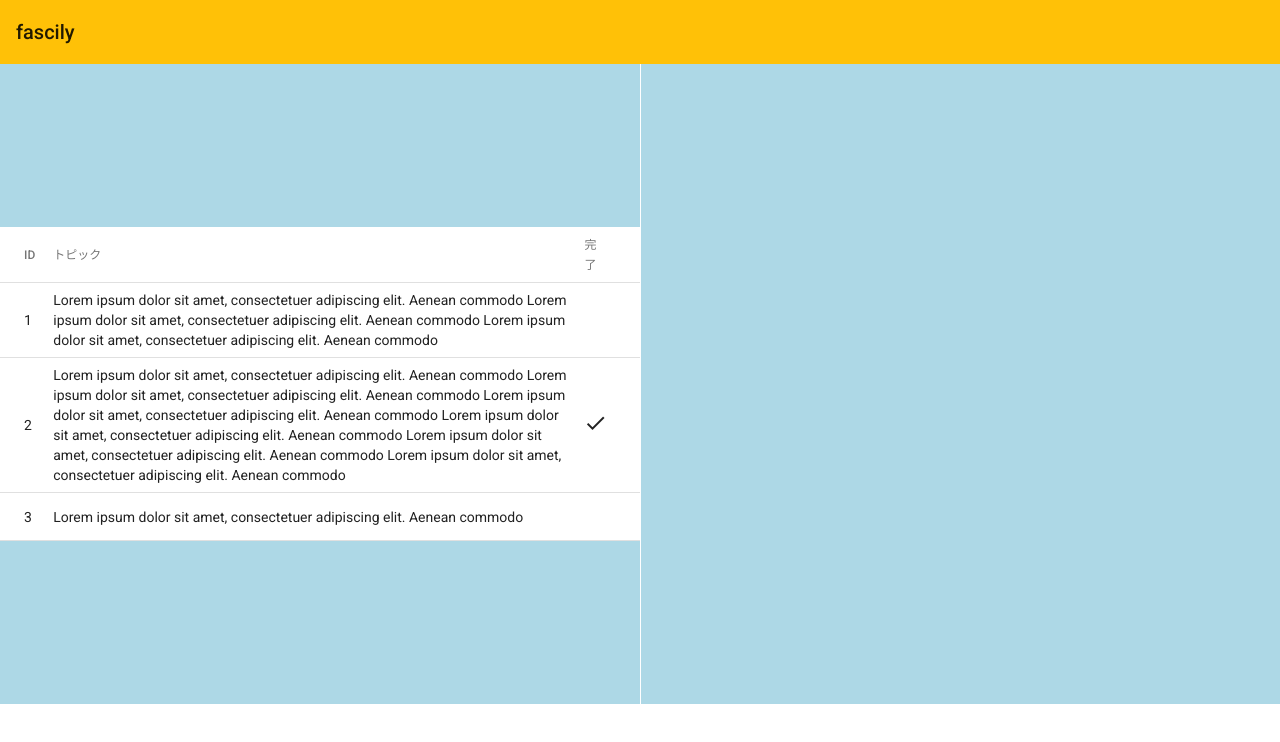
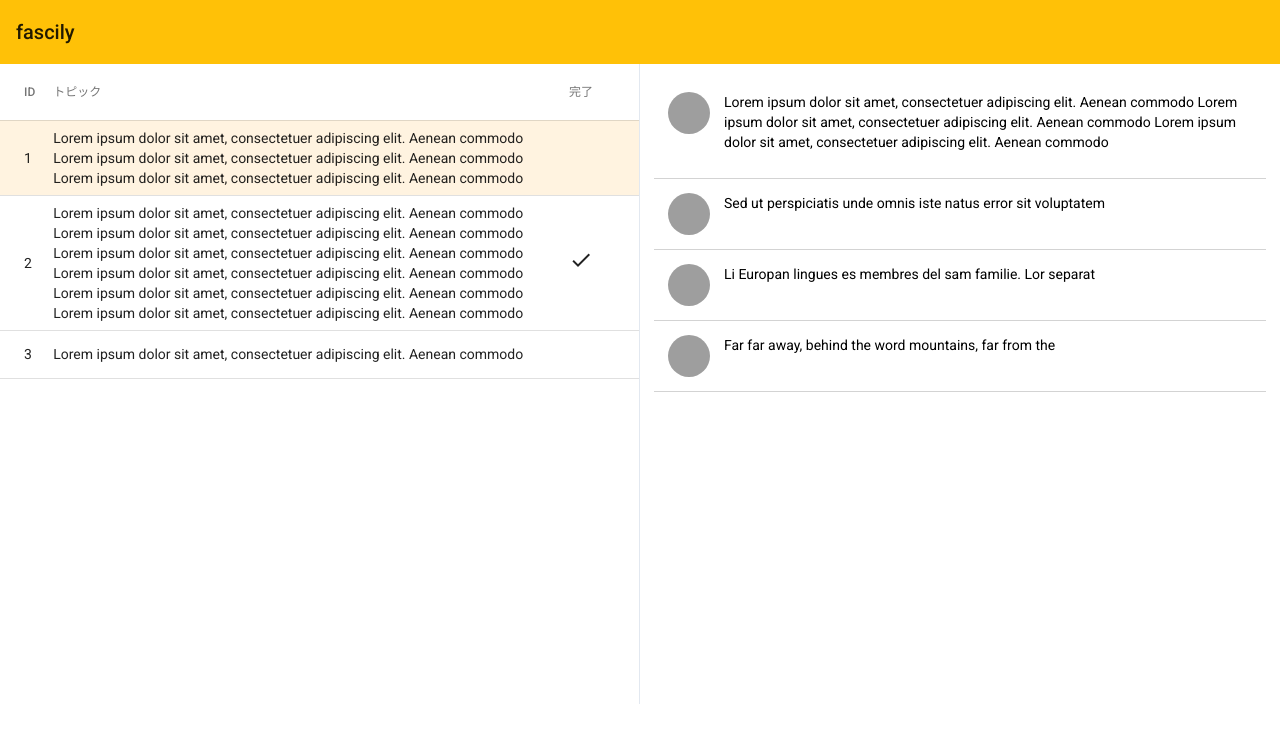
Before and after one commit to ttskch/fascily, an Angular app: page / in a window 1280 px wide. Shown: the top 742 px of the page. Built offline with nearby package versions, Linux system fonts and the light colour scheme; grey boxes are pictures that could not be loaded.

Commit message:
feat: 🎸 style comments

```diff
--- a/src/app/app.component.scss
+++ b/src/app/app.component.scss
@@ -0,0 +1,3 @@
+app-board {
+  height: 80vh;
+}
--- a/src/app/components/board/board.component.html
+++ b/src/app/components/board/board.component.html
@@ -1,6 +1,5 @@
-<mat-grid-list cols="2" rowHeight="80vh">
-
-  <mat-grid-tile>
+<div class="grid grid-cols-2 gap-0 h-full">
+  <div class="topics border-r border-gray-300">
     <table mat-table [dataSource]="dataSource" matSort>
 
       <tr mat-header-row *matHeaderRowDef="tableColumns; sticky: true"></tr>
@@ -24,15 +23,20 @@
       </ng-container>
 
     </table>
-  </mat-grid-tile>
+  </div>
 
-  <mat-grid-tile>
+  <div class="comments">
+    <div class="topic">
+      <img src="https://avatars2.githubusercontent.com/u/4360663" class="avatar">
+      <p>{{ selectedTopic.body }}</p>
+    </div>
     <ng-container *ngIf="selectedTopic">
       <ng-container *ngFor="let comment of selectedTopic.comments">
-        {{ comment.id }}
-        {{ comment.body }}
+        <div class="comment">
+          <img src="https://avatars2.githubusercontent.com/u/4360663" class="avatar">
+          <p>{{ comment.body }}</p>
+        </div>
       </ng-container>
     </ng-container>
-  </mat-grid-tile>
-
-</mat-grid-list>
+  </div>
+</div>
--- a/src/app/components/board/board.component.scss
+++ b/src/app/components/board/board.component.scss
@@ -1,12 +1,7 @@
-mat-grid-tile {
-  background: lightblue;
-}
+:host {
+  display: block;
 
-table {
-  width: 100%;
-}
-
-:host ::ng-deep {
+  ::ng-deep {
     .mat-figure {
       align-items: start !important;
     }
@@ -30,9 +25,37 @@ table {
             width: 2em;
           }
           &:nth-child(3) {
-          width: 4em;
+            width: 5em;
           }
         }
       }
     }
   }
+}
+
+.topics {
+  table {
+    width: 100%;
+  }
+}
+
+.comments {
+  padding: 1em;
+
+  .topic, .comment {
+    padding: 1em;
+    border-bottom: 1px solid lightgrey;
+    display: flex;
+
+    img.avatar {
+      border-radius: 100%;
+      width: 3em;
+      height: 3em;
+      object-fit: cover;
+      margin-right: 1em;
+    }
+
+    p {
+    }
+  }
+}
--- a/src/app/components/board/board.component.ts
+++ b/src/app/components/board/board.component.ts
@@ -43,5 +43,7 @@ export class BoardComponent implements OnInit {
 
     this.dataSource = new MatTableDataSource(this.topics)
     this.dataSource.sort = this.sort
+
+    this.selectedTopic = this.topics[0]
   }
 }
```
Lines whose indentation alone changed are shown as unchanged.
